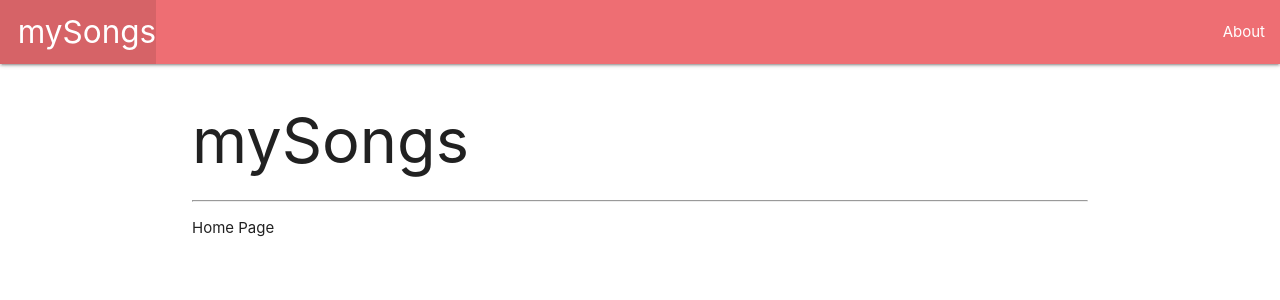
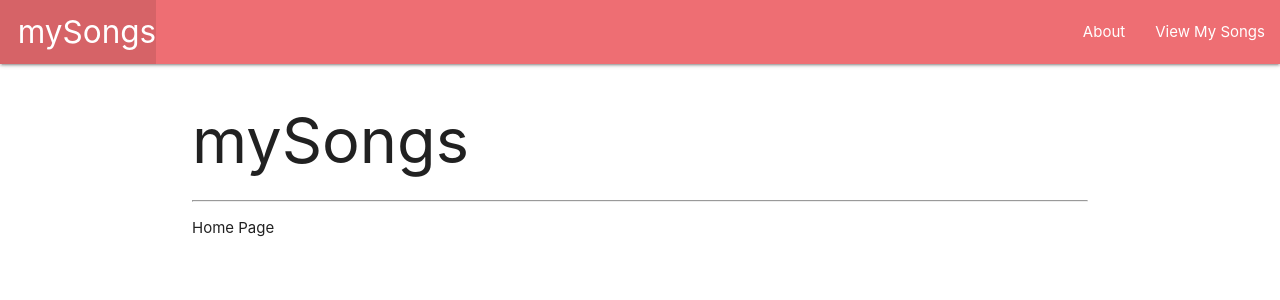
Before and after one commit to elvisEspinozaN/my_Songs, a Django app: page / in a window 1280 px wide. Shown: the top 300 px of the page. Run offline with Django 4.2, Linux system fonts and the light colour scheme.

Commit message:
wip: added a link to data

```diff
--- a/main_app/templates/base.html
+++ b/main_app/templates/base.html
@@ -24,6 +24,7 @@
           </ul>
           <ul class="right">
             <li><a href="/about">About</a></li>
+            <li><a href="/songs">View My Songs</a></li>
           </ul>
         </div>
       </nav>
```
